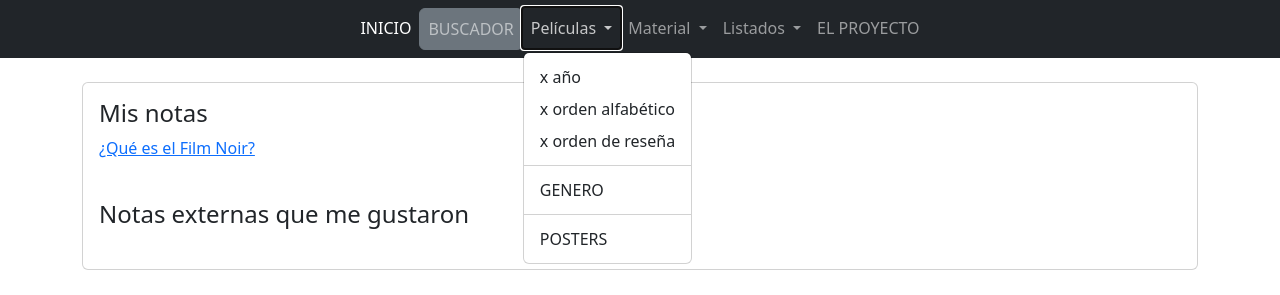
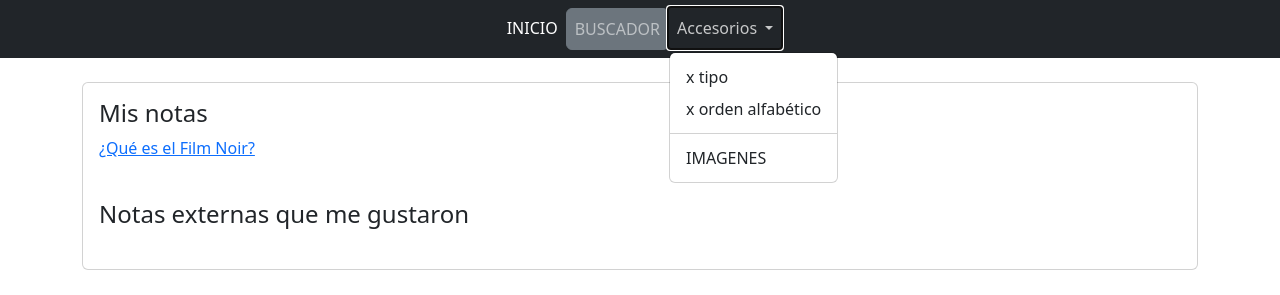
Before and after one commit to Marcelo-MDQ/Ciro-Accesorios, a Django app: page /notas in a window 1280 px wide, after a click on "Accesorios". Shown: the top 295 px of the page. Run offline with Django 4.2, Linux system fonts and the light colour scheme; data that the repository does not hold is empty; parts of the project's set-up code (start-up, migrations or seed data) failed here and were passed over.

Commit message:
subi 4 accesorios y cambié menú

```diff
--- a/libreria/templates/base.html
+++ b/libreria/templates/base.html
@@ -33,19 +33,17 @@
 
             <li class="nav-item dropdown">
               <a class="nav-link dropdown-toggle" href="#" id="navbarDropdown" role="button" data-bs-toggle="dropdown" aria-expanded="false">
-                Películas
+                Accesorios
               </a>
               <ul class="dropdown-menu" aria-labelledby="navbarDropdown">
-                <li><a class="dropdown-item" href="{% url 'peliculasxordenanio' %}">x año</a></li>
+                <li><a class="dropdown-item" href="{% url 'peliculasxordenanio' %}">x tipo</a></li>
                 <li><a class="dropdown-item" href="{% url 'peliculas' %}">x orden alfabético</a></li>
-                <li><a class="dropdown-item" href="{% url 'peliculasxordenresenia' %}">x orden de reseña</a></li>
                 <li><hr class="dropdown-divider"></li>
-                <li><a class="dropdown-item" href="{% url 'peliculasxanioygenero' %}">GENERO</a></li>
-                <li><hr class="dropdown-divider"></li>
-                <li><a class="dropdown-item" href="{% url 'peliculascajitas' %}">POSTERS</a></li>
+                <li><a class="dropdown-item" href="{% url 'peliculascajitas' %}">IMAGENES</a></li>
               </ul>
             </li>
 
+            <!--
             <li class="nav-item dropdown">
               <a class="nav-link dropdown-toggle" href="#" id="navbarDropdown" role="button" data-bs-toggle="dropdown" aria-expanded="false">
                 Material
@@ -58,9 +56,10 @@
 
               </ul>
             </li>
+            -->
 
 
-
+            <!--
             <li class="nav-item dropdown">
               <a class="nav-link dropdown-toggle" href="#" id="navbarDropdown" role="button" data-bs-toggle="dropdown" aria-expanded="false">
                 Listados
@@ -68,12 +67,10 @@
               <ul class="dropdown-menu" aria-labelledby="navbarDropdown">
                 <li><a class="dropdown-item" href="{% url 'top10' %}">Mis favoritas</a></li>
                 <li><a class="dropdown-item" href="{% url 'listado' %}">Film Noir Board</a></li>
-                <!--
-                <li><hr class="dropdown-divider"></li>
-                <li><a class="dropdown-item" href="#">Something else here</a></li>
-                -->
+
               </ul>
             </li>
+            -->
 
             <!--
             {% if user.is_superuser %}
@@ -90,8 +87,9 @@
 
             <!--
             <a class="nav-item nav-link" href="{% url 'queeselfilmnoir' %}">¿Qué es el Film Noir?</a>
+
+            <a class="nav-item nav-link" href="{% url 'nosotros' %}">EL PROYECTO</a>
             -->
-            <a class="nav-item nav-link" href="{% url 'nosotros' %}">EL PROYECTO</a>
 
         </div>
 
```
Also changed, not shown: libreria/templates/paginas/inicio.html (+12 -6 lines), libreria/static/img/cartuchera-gris-veteada.jpeg (added), libreria/static/img/riñonera-cuero-marron.jpeg (added), libreria/static/img/riñonera-simil-gamuza.jpeg (added).
